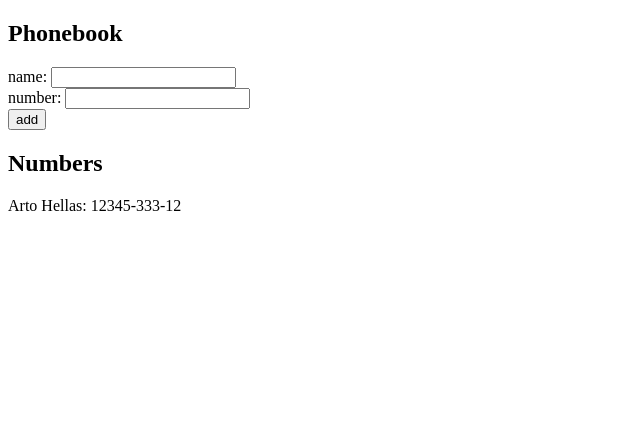
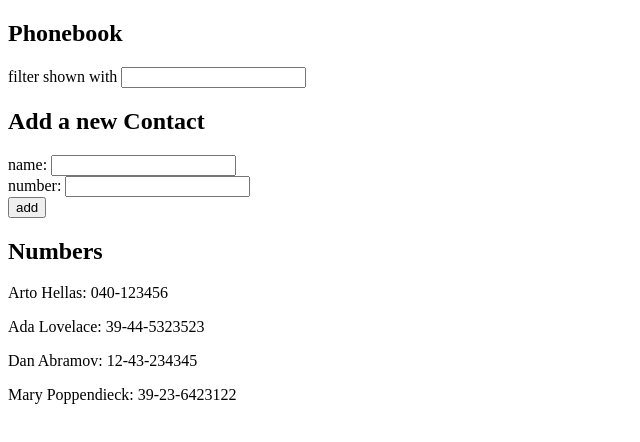
Before and after one commit to matic1010/fullstackopen-submissions, a React (Vite) app in the folder part2/phonebook/: page / in a window 1280 px wide. Shown: the top 442 px of the page, without its empty margins (0-640 px from the left). Built offline with nearby package versions, Linux system fonts and the light colour scheme.

Commit message:
added solution for exercise 2.9

```diff
--- a/part2/phonebook/src/App.jsx
+++ b/part2/phonebook/src/App.jsx
@@ -2,10 +2,14 @@
 
 const App = () => {
   const [persons, setPersons] = useState([
-    { name: "Arto Hellas", number: "12345-333-12" },
+    { name: "Arto Hellas", number: "040-123456", id: 1 },
+    { name: "Ada Lovelace", number: "39-44-5323523", id: 2 },
+    { name: "Dan Abramov", number: "12-43-234345", id: 3 },
+    { name: "Mary Poppendieck", number: "39-23-6423122", id: 4 },
   ]);
   const [newName, setNewName] = useState("");
   const [newNumber, setNewNumber] = useState("");
+  const [filter, setFilter] = useState("");
 
   const names = persons.map((person) => person.name);
 
@@ -16,6 +20,14 @@
   const handleNumberChange = (event) => {
     setNewNumber(event.target.value);
   };
+
+  const handleFilterChange = (event) => {
+    setFilter(event.target.value);
+  };
+
+  const filteredPersons = persons.filter((person) =>
+    person.name.toLowerCase().includes(filter.toLowerCase())
+  );
 
   const addPerson = (event) => {
     event.preventDefault();
@@ -37,6 +49,11 @@
   return (
     <div>
       <h2>Phonebook</h2>
+      <div>
+        filter shown with{" "}
+        <input value={filter} onChange={handleFilterChange}></input>
+      </div>
+      <h2>Add a new Contact</h2>
       <form onSubmit={addPerson}>
         <div>
           name: <input value={newName} onChange={handleNameChange} />
@@ -49,7 +66,7 @@
         </div>
       </form>
       <h2>Numbers</h2>
-      {persons.map((person) => (
+      {filteredPersons.map((person) => (
         <p key={person.name}>
           {person.name}: {person.number}
         </p>
```
